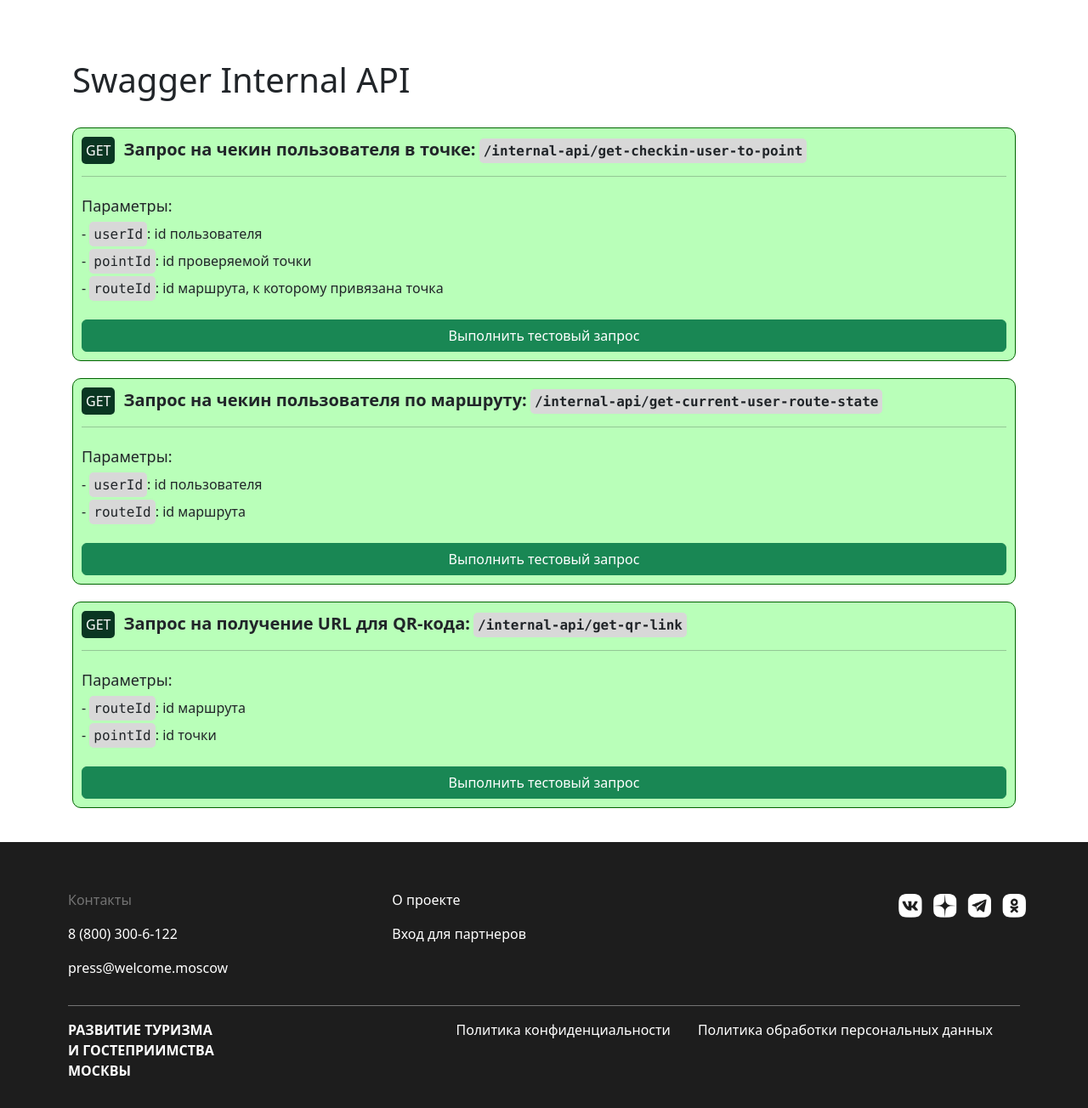
After one commit to 4eshir/roadtech_mvp, a Yii app: template views/site/swagger.php in a window 1280 px wide. The commit adds this page. Shown: the whole page at 85% size. Run offline with PHP 8.4 and a stand-in for Yii, Linux system fonts and the light colour scheme; the template is opened without the code that fills it, so the values that code supplies are empty; some libraries are stand-ins or nearby versions.

Commit message:
update: новый алгоритм

```diff
--- a/controllers/GodController.php
+++ b/controllers/GodController.php
@@ -163,7 +163,7 @@ class GodController extends Controller
 
     public function actionGenerateQr($routePointId)
     {
-        $qrCode = (new QrCode(Url::to(['/qr/'])))
+        $qrCode = (new QrCode(Url::to(['/qr/check-point', 'rpuId' => $routePointId])))
             ->setSize(250)
             ->setForegroundColor(255,207,8)
             ->setBackgroundColor(245,245,245);
--- a/controllers/SiteController.php
+++ b/controllers/SiteController.php
@@ -125,4 +125,9 @@ class SiteController extends Controller
     {
         return $this->render('about');
     }
+
+    public function actionSwagger()
+    {
+        return $this->render('swagger');
+    }
 }
--- a/views/layouts/main.php
+++ b/views/layouts/main.php
@@ -47,6 +47,7 @@
             ['label' => 'Пользователи', 'url' => ['/user/index']],
             ['label' => 'Социальная часть', 'url' => ['/social/index']],
             ['label' => 'God\'s panel', 'url' => ['/god/index']],
+            ['label' => 'Swagger', 'url' => ['/site/swagger']],
         ]
     ]);
     NavBar::end();
--- /dev/null
+++ b/views/site/swagger.php
@@ -0,0 +1,74 @@
+<?php
+
+use yii\helpers\Html; ?>
+
+<style>
+    .code-text {
+        font-family: Consolas;
+        background-color: #d8d8d8;
+        border-radius: 5px;
+        padding: 5px;
+    }
+
+    .title-text {
+        font-size: 20px;
+    }
+
+    .swagger-wrapper {
+        border: 1px solid darkgreen;
+        border-radius: 10px;
+        padding: 10px;
+        background-color: rgba(52, 255, 52, 0.34);
+        margin-bottom: 20px;
+    }
+
+    .query-type {
+        background-color: #0a3622;
+        color: white;
+        padding: 5px;
+        border-radius: 5px;
+        margin-right: 10px;
+    }
+</style>
+
+<h1>Swagger Internal API</h1><br>
+
+<div class="swagger-wrapper">
+    <div class="swagger-text">
+        <span class="query-type">GET</span><b><span class="title-text">Запрос на чекин пользователя в точке:</span> <span class="code-text">/internal-api/get-checkin-user-to-point</span></b><br>
+        <hr>
+        <span style="font-size: 18px; line-height: 2">Параметры:</span><br>
+        - <span class="code-text" style="line-height: 2">userId</span>: id пользователя<br>
+        - <span class="code-text" style="line-height: 2">pointId</span>: id проверяемой точки<br>
+        - <span class="code-text" style="line-height: 2">routeId</span>: id маршрута, к которому привязана точка<br>
+    </div>
+    <div class="swagger-brn">
+        <?= Html::a('Выполнить тестовый запрос', '#', ['class' => 'btn btn-success', 'style' => 'width: 100%; margin-top: 20px']) ?>
+    </div>
+</div>
+
+<div class="swagger-wrapper">
+    <div class="swagger-text">
+        <span class="query-type">GET</span><b><span class="title-text">Запрос на чекин пользователя по маршруту:</span> <span class="code-text">/internal-api/get-current-user-route-state</span></b><br>
+        <hr>
+        <span style="font-size: 18px; line-height: 2">Параметры:</span><br>
+        - <span class="code-text" style="line-height: 2">userId</span>: id пользователя<br>
+        - <span class="code-text" style="line-height: 2">routeId</span>: id маршрута<br>
+    </div>
+    <div class="swagger-brn">
+        <?= Html::a('Выполнить тестовый запрос', '#', ['class' => 'btn btn-success', 'style' => 'width: 100%; margin-top: 20px']) ?>
+    </div>
+</div>
+
+<div class="swagger-wrapper">
+    <div class="swagger-text">
+        <span class="query-type">GET</span><b><span class="title-text">Запрос на получение URL для QR-кода:</span> <span class="code-text">/internal-api/get-qr-link</span></b><br>
+        <hr>
+        <span style="font-size: 18px; line-height: 2">Параметры:</span><br>
+        - <span class="code-text" style="line-height: 2">routeId</span>: id маршрута<br>
+        - <span class="code-text" style="line-height: 2">pointId</span>: id точки<br>
+    </div>
+    <div class="swagger-brn">
+        <?= Html::a('Выполнить тестовый запрос', '#', ['class' => 'btn btn-success', 'style' => 'width: 100%; margin-top: 20px']) ?>
+    </div>
+</div>
```
Also changed, not shown: controllers/api/InternalApiController.php (+54 -2 lines), models/Point.php (+17 -0 lines).
